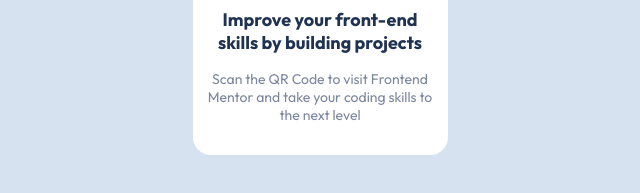
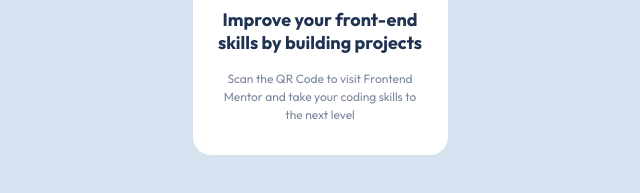
Before and after one commit to luis92guimaraes/qr-code-component-main, a plain HTML site: page index.html in a window 1280 px wide. Shown: the part 449-642 px from the top of the page, 320-960 px from the left. Drawn offline with Linux system fonts and the light colour scheme.

Commit message:
padding text

```diff
--- a/src/css/style.css
+++ b/src/css/style.css
@@ -37,7 +37,7 @@ main {
 
 .card .text {
     color: var(--primary-medium);
-    font-size: 14px;
-    padding: 0 px;
+    font-size: 12px;
+    padding: 0 15px;
     line-height: 18px;
 }
```
